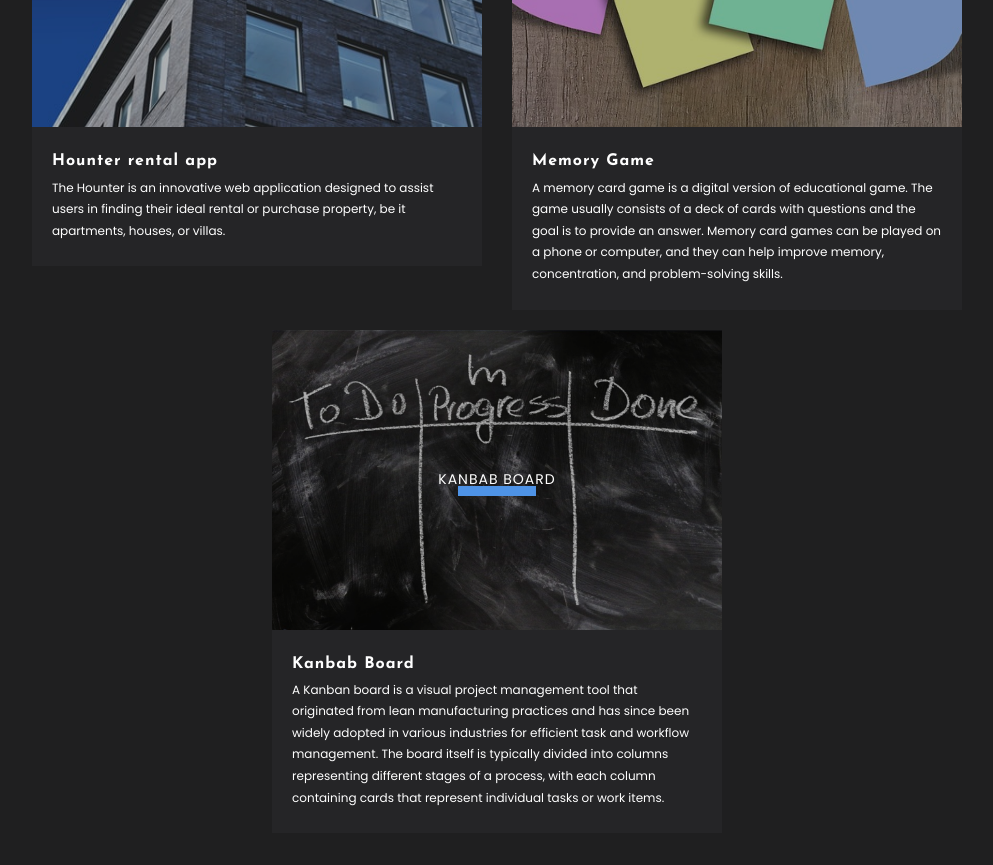
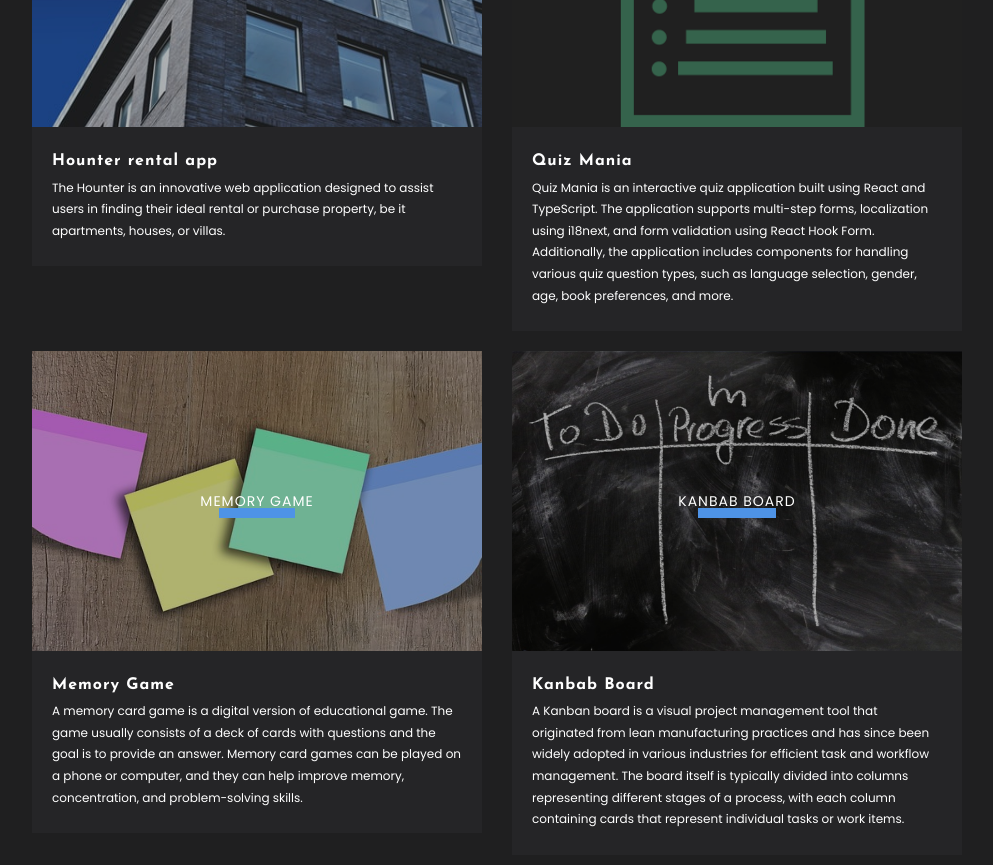
Before and after one commit to Bogdan-Mykhailov/myPortfolio, a React (Create React App) app: page / in a window 1280 px wide. Shown: the part 3720-4585 px from the top of the page, without its empty margins (143-1136 px from the left). Built offline with nearby package versions, Linux system fonts and the light colour scheme.

Commit message:
:construction: add new project

```diff
--- a/public/index.html
+++ b/public/index.html
@@ -13,6 +13,7 @@
         name="description"
         content="Web site created using create-react-app"
     />
+    <link rel="icon" type="image/svg+xml" href="/favicon.ico" />
     <link
             rel="stylesheet"
             href="https://cdnjs.cloudflare.com/ajax/libs/animate.css/3.5.2/animate.min.css">
--- a/src/ui/contacts/Contacts.tsx
+++ b/src/ui/contacts/Contacts.tsx
@@ -7,26 +7,26 @@ import emailjs from '@emailjs/browser';
 import {YOUR_PUBLIC_KEY, YOUR_SERVICE_ID, YOUR_TEMPLATE_ID} from "../../constants/constants";
 
 export const Contacts = () => {
-  const form = useRef('');
+  const form = useRef<HTMLFormElement>(null);
 
   const sendEmail = (e: any)  => {
   e.preventDefault();
 
-    emailjs.sendForm(YOUR_SERVICE_ID, YOUR_TEMPLATE_ID, form.current, YOUR_PUBLIC_KEY)
-      .then((result) => {
-        console.log(result.text);
-      }, (error) => {
-        console.log(error.text);
-      });
-  e.target.reset()
+    if (form.current) {
+      emailjs.sendForm(YOUR_SERVICE_ID, YOUR_TEMPLATE_ID, form.current!, YOUR_PUBLIC_KEY)
+        .then((result) => {
+          console.log(result.text);
+        }, (error) => {
+          console.log(error.text);
+        });
+      e.currentTarget.reset();
+    }
   }
-
 
   return (
     <section id='contacts' className={s.contacts}>
       <div className={`${styles.container} ${s.contactsContainer}`}>
         <Title title='Contact'/>
-        {/*@ts-ignore*/}
         <form ref={form} className={s.contactsForm} onSubmit={sendEmail}>
           <Fade direction={"up"} cascade damping={1e-1} triggerOnce duration={1000}>
             <input className={s.input} type="text" placeholder='Name' name='name'/>
--- a/src/ui/portfolio/Portfolio.tsx
+++ b/src/ui/portfolio/Portfolio.tsx
@@ -10,6 +10,7 @@ import chatImg from '../../assets/img/chat.jpg'
 import productCatalogImg from '../../assets/img/productCatalog.jpg'
 import hounterImg from '../../assets/img/hounter.jpg'
 import kanbanImg from '../../assets/img/kanban.png'
+import quizImg from '../../assets/img/quiz.png'
 
 
 export const Portfolio = () => {
@@ -40,6 +41,10 @@ export const Portfolio = () => {
 
   const kanban = {
     backgroundImage: `url(${kanbanImg})`
+  };
+
+  const quiz = {
+    backgroundImage: `url(${quizImg})`
   };
 
   return (
@@ -90,6 +95,14 @@ export const Portfolio = () => {
           />
 
           <PortfolioItem
+            style={quiz}
+            title="Quiz Mania"
+            description='Quiz Mania is an interactive quiz application built using React and TypeScript. The application supports multi-step forms, localization using i18next, and form validation using React Hook Form. Additionally, the application includes components for handling various quiz question types, such as language selection, gender, age, book preferences, and more.'
+            link='https://quiz-mania-sigma.vercel.app/#/quiz/1'
+            linkTitle='Quiz Mania'
+          />
+
+          <PortfolioItem
             style={memory}
             title="Memory Game"
             description='A memory card game is a digital version of educational game.
```
Also changed, not shown: src/assets/img/quiz.png (added).
